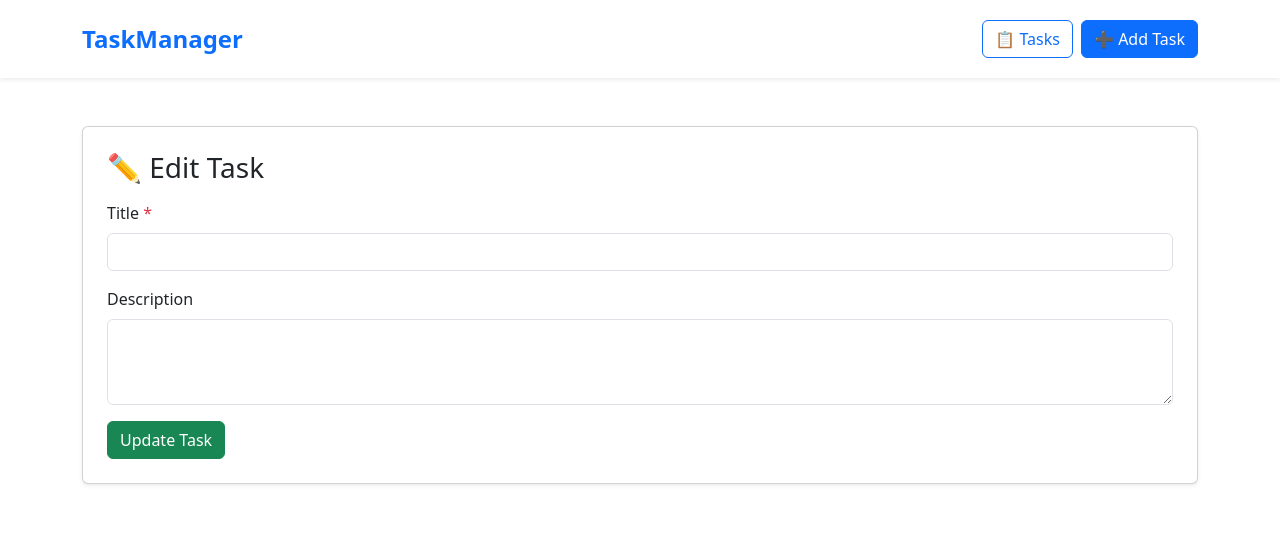
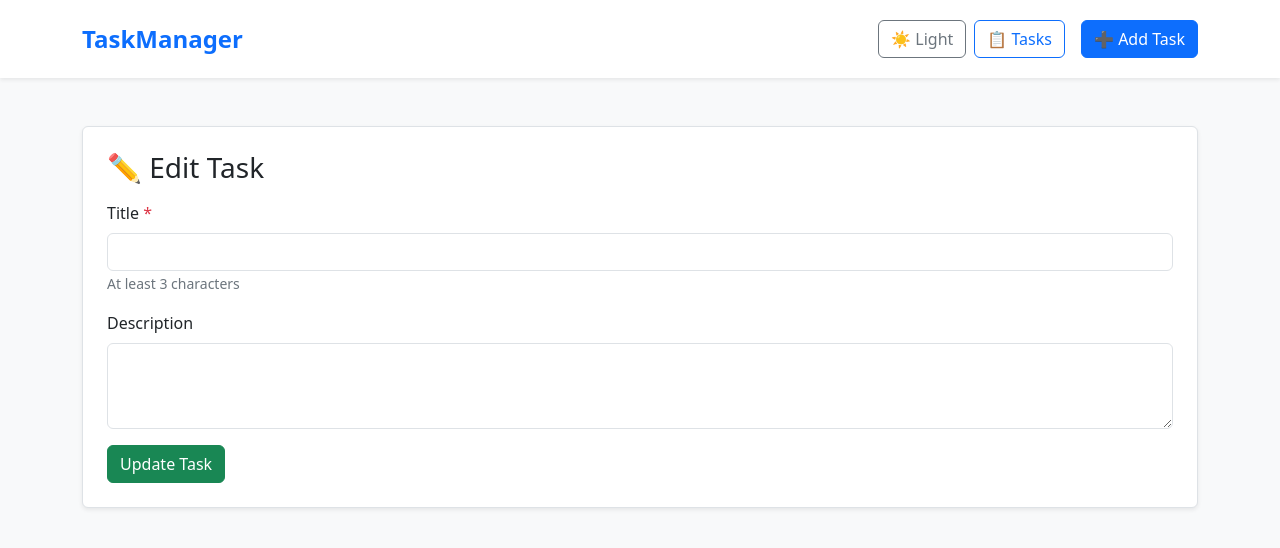
Before and after one commit to gabogql2004/blog-frontend, a React (Create React App) app: page /edit/1 in a window 1280 px wide. Shown: the top 548 px of the page. Built offline with nearby package versions, Linux system fonts and the light colour scheme; no server answers.

Commit message:
Updated UI

```diff
--- a/src/api.js
+++ b/src/api.js
@@ -1,5 +1,8 @@
 import axios from 'axios';
 
-export const api = axios.create({
-    baseURL: 'https://taskmanager-backend-uq6d.onrender.com/api'
-})
+// Use env var in production; fall back to localhost for local dev
+const baseURL =
+  process.env.REACT_APP_API_URL ||
+  'http://localhost:5000/api';
+
+export const api = axios.create({ baseURL });
--- a/src/components/AddTask.js
+++ b/src/components/AddTask.js
@@ -23,9 +23,11 @@ function AddTask() {
           <input
             className="form-control"
             required
+            minLength={3}
             value={title}
             onChange={e => setTitle(e.target.value)}
           />
+          <small className="text-muted">At least 3 characters</small>
         </div>
         <div className="mb-3">
           <label className="form-label">Description</label>
--- a/src/components/EditTask.js
+++ b/src/components/EditTask.js
@@ -36,9 +36,11 @@ function EditTask() {
           <input
             className="form-control"
             required
+            minLength={3}
             value={title}
             onChange={e => setTitle(e.target.value)}
           />
+          <small className="text-muted">At least 3 characters</small>
         </div>
         <div className="mb-3">
           <label className="form-label">Description</label>
--- a/src/components/Navbar.js
+++ b/src/components/Navbar.js
@@ -1,13 +1,20 @@
 import React from 'react';
 import { Link } from 'react-router-dom';
+import { useTheme } from '../theme/ThemeContext';
 
 function Navbar() {
+  const { theme, toggle } = useTheme();
+  const isDark = theme === 'dark';
+
   return (
-    <nav className="navbar navbar-expand-lg navbar-light bg-white shadow-sm py-3">
+    <nav className={`navbar navbar-expand-lg ${isDark ? 'navbar-dark bg-dark' : 'navbar-light bg-white'} shadow-sm py-3`}>
       <div className="container">
-        <Link className="navbar-brand fw-bold fs-4 text-primary" to="/">TaskManager</Link>
-        <div className="ms-auto">
-          <Link className="btn btn-outline-primary me-2" to="/">📋 Tasks</Link>
+        <Link className={`navbar-brand fw-bold fs-4 ${isDark ? 'text-light' : 'text-primary'}`} to="/">TaskManager</Link>
+        <div className="ms-auto d-flex align-items-center gap-2">
+          <button className="btn btn-outline-secondary" onClick={toggle} aria-label="Toggle theme">
+            {isDark ? '🌙 Dark' : '☀️ Light'}
+          </button>
+          <Link className={`btn ${isDark ? 'btn-outline-light' : 'btn-outline-primary'} me-2`} to="/">📋 Tasks</Link>
           <Link className="btn btn-primary" to="/add">➕ Add Task</Link>
         </div>
       </div>
--- a/src/index.css
+++ b/src/index.css
@@ -1,13 +1,52 @@
-body {
-  margin: 0;
-  font-family: -apple-system, BlinkMacSystemFont, 'Segoe UI', 'Roboto', 'Oxygen',
-    'Ubuntu', 'Cantarell', 'Fira Sans', 'Droid Sans', 'Helvetica Neue',
-    sans-serif;
-  -webkit-font-smoothing: antialiased;
-  -moz-osx-font-smoothing: grayscale;
+/* Base tokens */
+:root {
+  --bg: #f8f9fa;        /* light background */
+  --card: #ffffff;      /* light card */
+  --text: #212529;      /* light text */
+  --muted: #6c757d;
+  --border: #dee2e6;
 }
 
-code {
-  font-family: source-code-pro, Menlo, Monaco, Consolas, 'Courier New',
-    monospace;
+/* Dark theme overrides */
+:root[data-theme="dark"] {
+  --bg: #0f1115;        /* dark background */
+  --card: #151922;      /* dark card */
+  --text: #e9ecef;      /* light text on dark */
+  --muted: #9aa3af;
+  --border: #2b2f3a;
 }
+
+/* Apply to body and common elements */
+body {
+  background: var(--bg);
+  color: var(--text);
+}
+
+/* Cards */
+.card {
+  background: var(--card);
+  border-color: var(--border);
+}
+
+/* Text utilities override for better contrast in dark mode */
+.text-muted {
+  color: var(--muted) !important;
+}
+
+/* Dialog (native <dialog> if used) */
+dialog {
+  background: var(--card);
+  color: var(--text);
+  border: 1px solid var(--border);
+  border-radius: .5rem;
+}
+
+/* Inputs */
+.form-control, .form-select {
+  background: var(--card);
+  color: var(--text);
+  border-color: var(--border);
+}
+.form-control::placeholder {
+  color: var(--muted);
+}
--- a/src/index.js
+++ b/src/index.js
@@ -1,7 +1,13 @@
 import React from 'react';
 import ReactDOM from 'react-dom/client';
+import 'bootstrap/dist/css/bootstrap.min.css';
+import './index.css';
 import App from './App';
-import 'bootstrap/dist/css/bootstrap.min.css';
+import { ThemeProvider } from './theme/ThemeContext';
 
 const root = ReactDOM.createRoot(document.getElementById('root'));
-root.render(<App />);
+root.render(
+  <ThemeProvider>
+    <App />
+  </ThemeProvider>
+);
--- /dev/null
+++ b/src/theme/ThemeContext.js
@@ -0,0 +1,25 @@
+import React, { createContext, useContext, useEffect, useState } from 'react';
+
+const ThemeContext = createContext({ theme:'light', toggle: () => {} });
+
+export function ThemeProvider({ children }) {
+  const [theme, setTheme] = useState(() => {
+    const saved = localStorage.getItem('theme');
+    return saved === 'dark' ? 'dark' : 'light';
+  });
+
+  useEffect(() => {
+    document.documentElement.setAttribute('data-theme', theme);
+    localStorage.setItem('theme', theme);
+  }, [theme]);
+
+  const toggle = () => setTheme(t => (t === 'light' ? 'dark' : 'light'));
+
+  return (
+    <ThemeContext.Provider value={{ theme, toggle }}>
+      {children}
+    </ThemeContext.Provider>
+  );
+}
+
+export const useTheme = () => useContext(ThemeContext);
```
